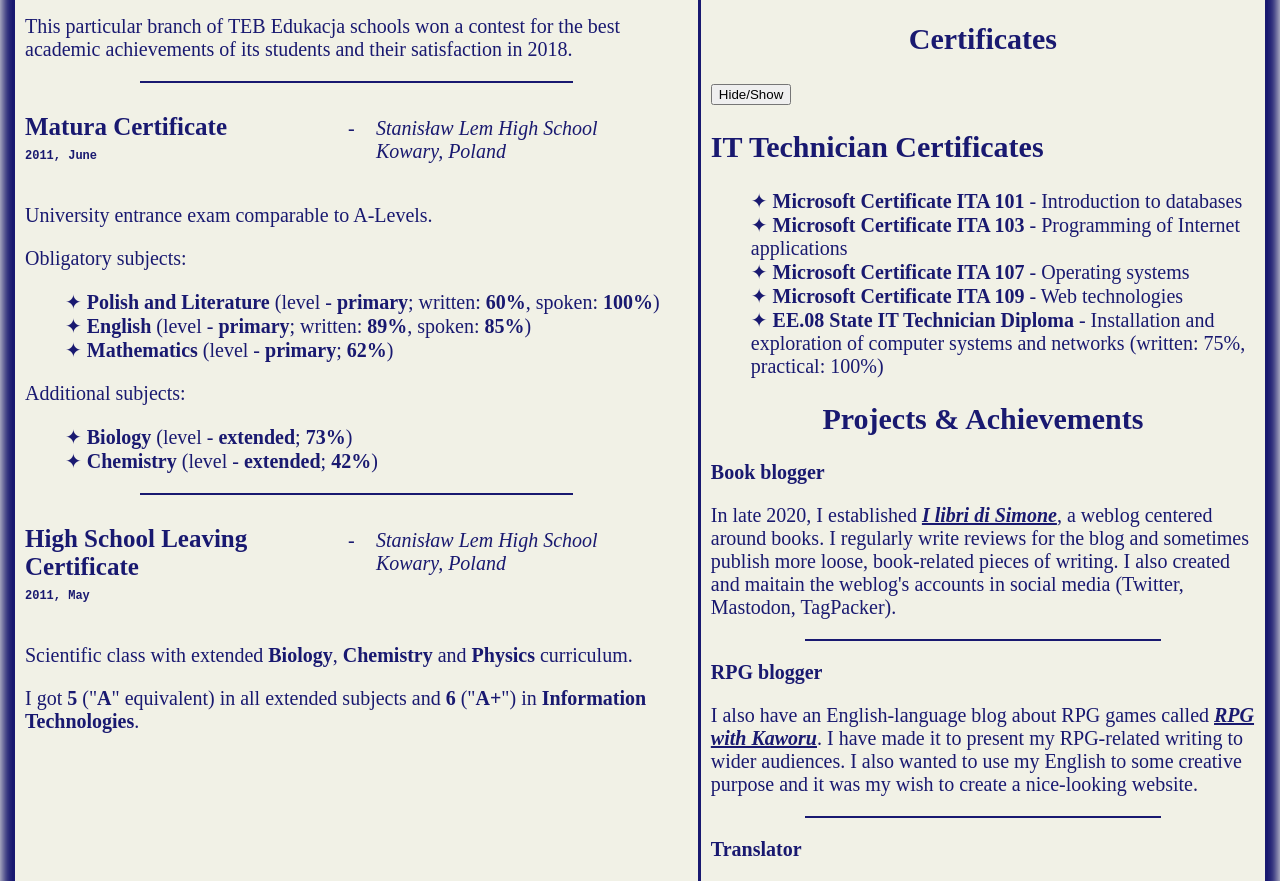
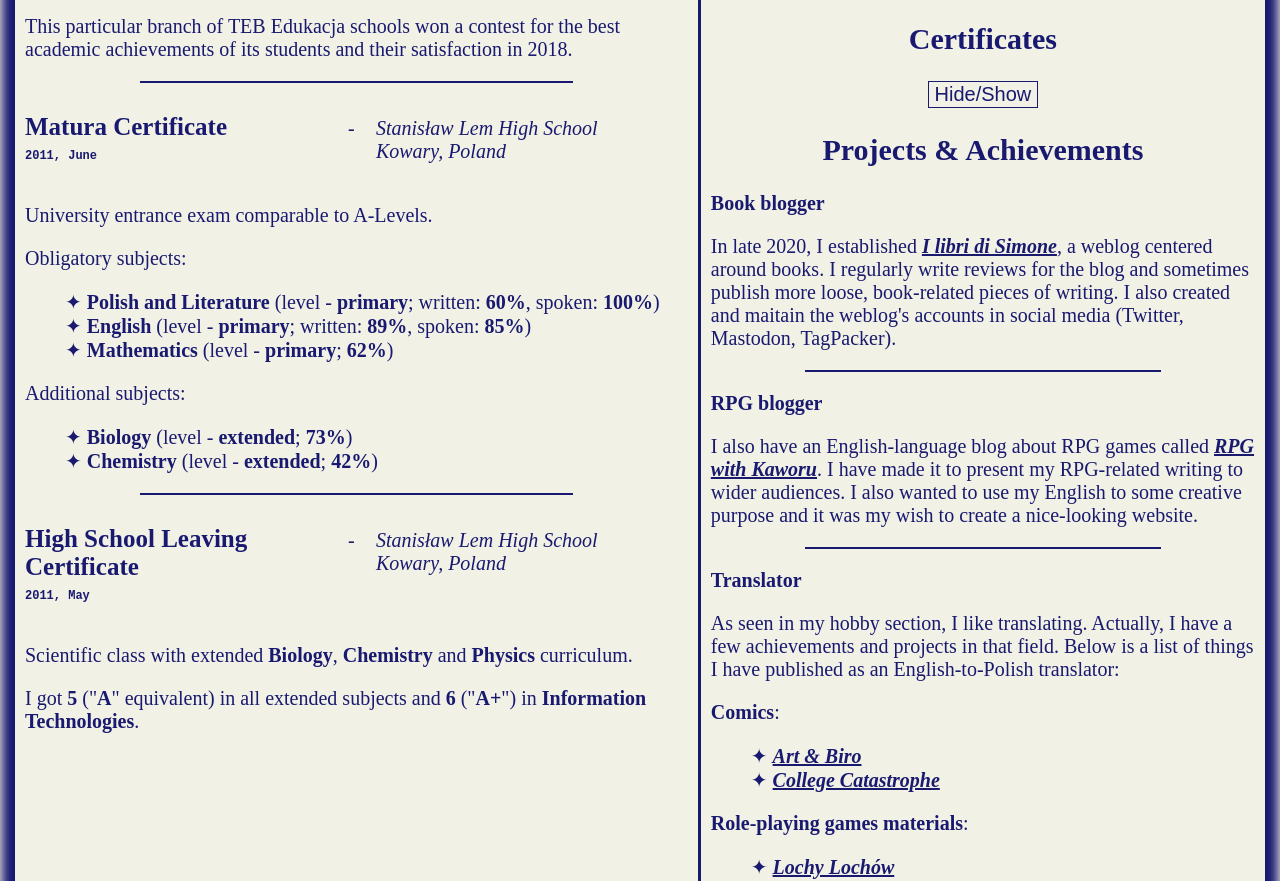
Before and after one commit to SzymonBrycki/My-CV, a plain HTML site: page My-own-CV/index.html in a window 1280 px wide. Shown: the part 2174-3055 px from the top of the page. Drawn offline with Linux system fonts and the light colour scheme.

Commit message:
Add files via upload
Add CSS for Hide/Seek Button.

```diff
--- a/CSS/style.css
+++ b/CSS/style.css
@@ -492,6 +492,28 @@ li::before
 	text-transform: uppercase;
 	font-size: 30px;
 }
+
+
+.ButtonHideSeek
+{
+	background-color: var(--bcolor);
+	color: var(--fcolor);
+	border-color: var(--fcolor);
+	border-width: 1px;
+	border-style: solid;
+	font-size: 20px;
+	display: flex;
+	align-items: center;
+	justify-content: center;
+	margin-left: auto;
+	margin-right: auto;
+	cursor: pointer;
+}
+
+.HideShowDiv
+{
+	display: none;
+}
 /*
  * *****************************************
  *  !!! MOBILE BELOW !!!
```
